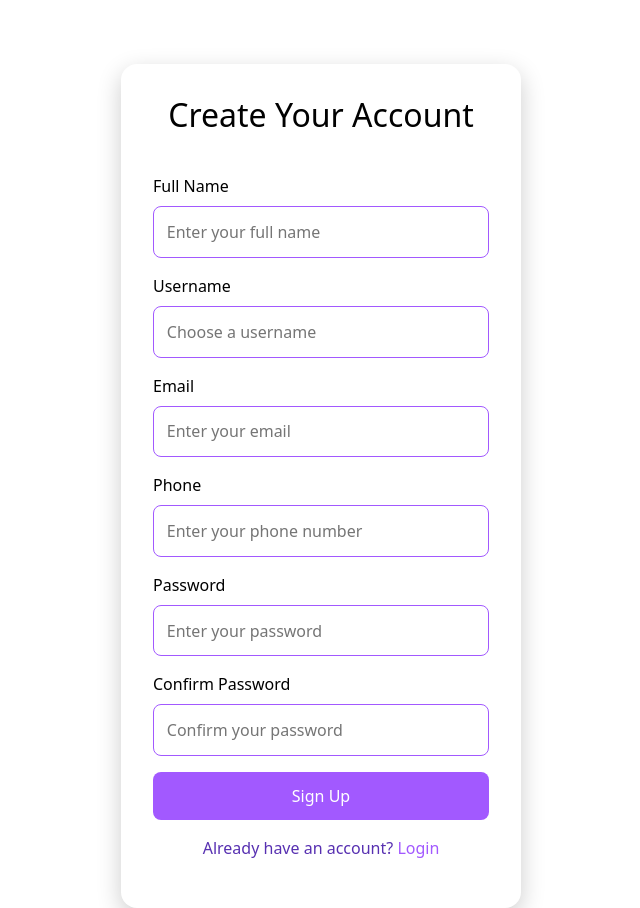
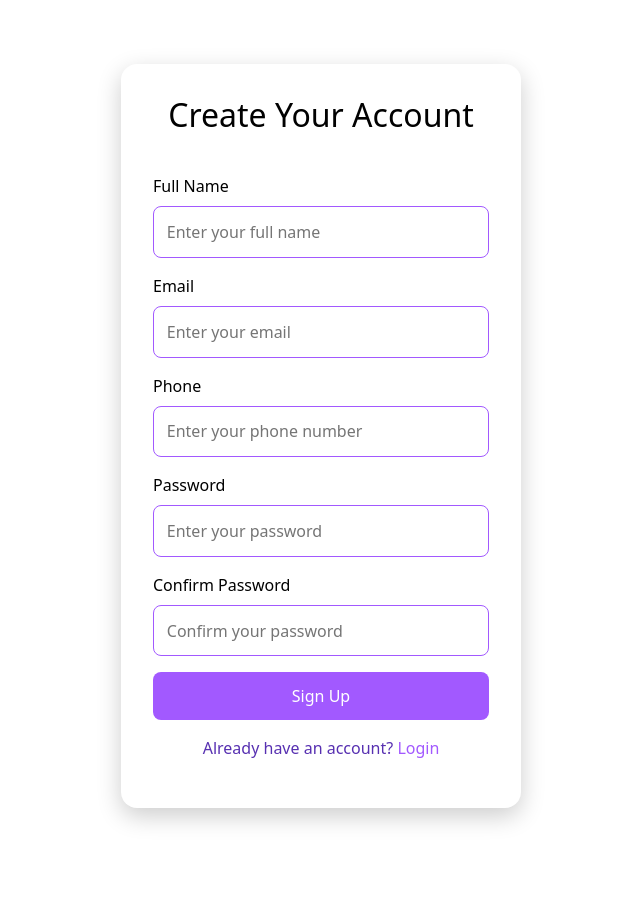
Before and after one commit to WillDoIt26/Timesheet-project-POC, an Angular app: page /signup in a window 1280 px wide. Shown: the whole page, without its empty margins (319-959 px from the left). After the commit the page ends 864 px from the top, so only its background shows below. Built offline with nearby package versions, Linux system fonts and the light colour scheme.

Commit message:
removed username from signup page

```diff
--- a/src/app/landing/landing.component.html
+++ b/src/app/landing/landing.component.html
@@ -1,6 +1,6 @@
 <header class="header">
   <div class="logo">
-    <img src="public\logo-removebg-preview.png" alt="Cozentus Logo" />
+    <img src="logo-removebg-preview.png" alt="Cozentus Logo" />
   </div>
   <nav class="nav">
     <a href="#" class="nav-link" (click)="$event.preventDefault()">Features</a>
--- a/src/app/signup/signup.html
+++ b/src/app/signup/signup.html
@@ -4,10 +4,6 @@
     <div class="form-group">
       <label>Full Name</label>
       <input type="text" placeholder="Enter your full name">
-    </div>
-    <div class="form-group">
-      <label>Username</label>
-      <input type="text" placeholder="Choose a username">
     </div>
     <div class="form-group">
       <label>Email</label>
```
